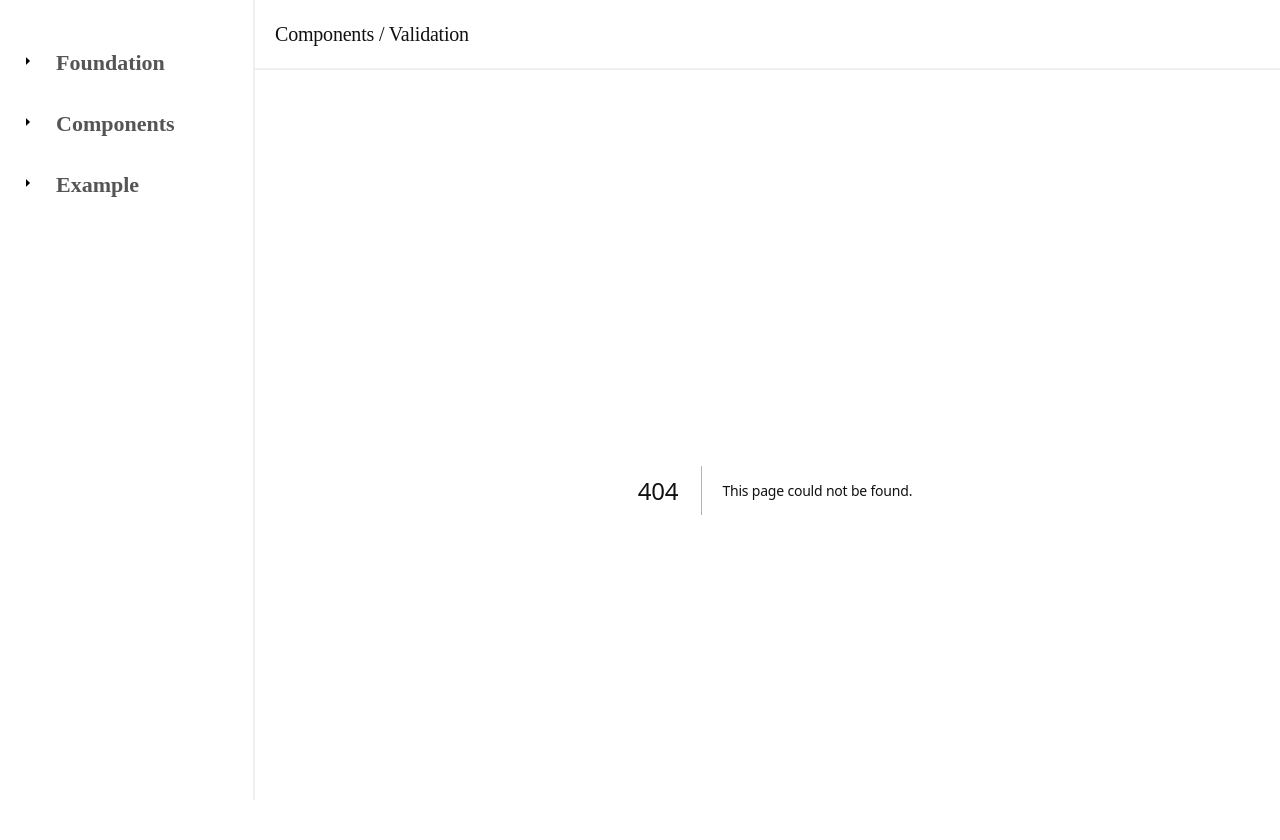
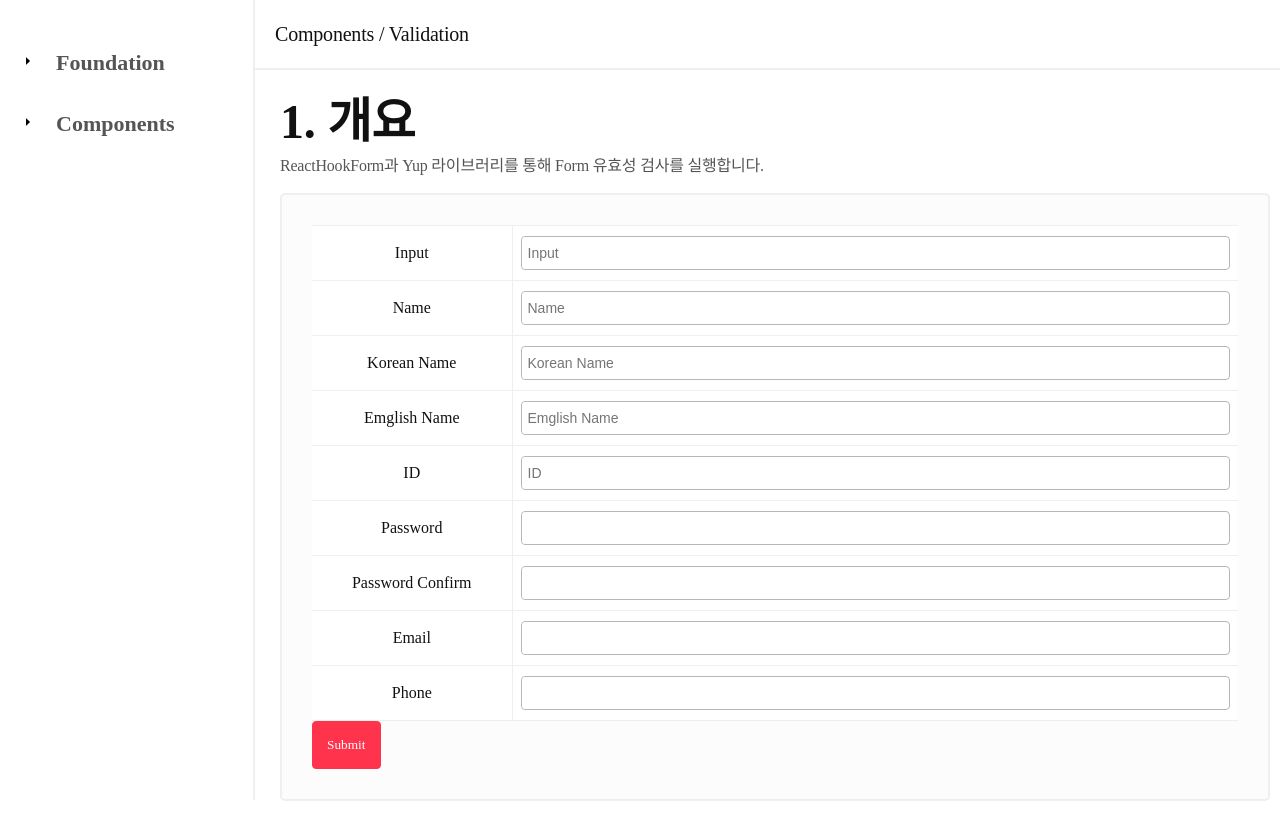
Before and after one commit to dongggggae/hyun-design-system, a Next.js app: page /components/validation in a window 1280 px wide. Before the commit this address had no page. Shown: the top 840 px of the page. Built offline with nearby package versions, Linux system fonts and the light colour scheme.

Commit message:
[DS-103]Forms - Validation 페이지 추가

```diff
--- /dev/null
+++ b/app/(route)/components/validation/page.tsx
@@ -0,0 +1,151 @@
+'use client';
+import { yupResolver } from '@hookform/resolvers/yup';
+import { useForm } from 'react-hook-form';
+
+import Btn from '@components/Btn/Btn';
+import FormsInput from '@components/Forms/FormsInput';
+import Table from '@components/Table/Table';
+import Heading from '@components/Typography/Heading';
+import Text from '@components/Typography/Text';
+
+import { schema } from '@utils/validate';
+
+export default function DefaultValidation() {
+  const {
+    register,
+    handleSubmit,
+    formState: { errors },
+  } = useForm({
+    resolver: yupResolver(schema),
+  });
+
+  const onSubmit = (data: any) => {
+    alert(JSON.stringify(data));
+  };
+
+  return (
+    <div className="docs">
+      <div className="docs-validation">
+        <div className="component-content">
+          <Heading level="h2" size={2} text="1. 개요" />
+          <Text>ReactHookForm과 Yup 라이브러리를 통해 Form 유효성 검사를 실행합니다.</Text>
+          <div className="preview fill">
+            <form onSubmit={handleSubmit(onSubmit)}>
+              <Table caption="Validation Table">
+                <Table.Body>
+                  <Table.Row>
+                    <Table.HeaderCell>Input</Table.HeaderCell>
+                    <Table.DataCell>
+                      <FormsInput
+                        id="input"
+                        placeholder="Input"
+                        feedback={errors.input?.message}
+                        state={errors.input ? 'invalid' : ''}
+                        {...register('input')}
+                      />
+                    </Table.DataCell>
+                  </Table.Row>
+                  <Table.Row>
+                    <Table.HeaderCell>Name</Table.HeaderCell>
+                    <Table.DataCell>
+                      <FormsInput
+                        id="name"
+                        placeholder="Name"
+                        feedback={errors.name?.message}
+                        state={errors.name ? 'invalid' : ''}
+                        {...register('name')}
+                      />
+                    </Table.DataCell>
+                  </Table.Row>
+                  <Table.Row>
+                    <Table.HeaderCell>Korean Name</Table.HeaderCell>
+                    <Table.DataCell>
+                      <FormsInput
+                        id="nameKo"
+                        placeholder="Korean Name"
+                        feedback={errors.nameKo?.message}
+                        state={errors.nameKo ? 'invalid' : ''}
+                        {...register('nameKo')}
+                      />
+                    </Table.DataCell>
+                  </Table.Row>
+                  <Table.Row>
+                    <Table.HeaderCell>Emglish Name</Table.HeaderCell>
+                    <Table.DataCell>
+                      <FormsInput
+                        id="nameEng"
+                        placeholder="Emglish Name"
+                        feedback={errors.nameEng?.message}
+                        state={errors.nameEng ? 'invalid' : ''}
+                        {...register('nameEng')}
+                      />
+                    </Table.DataCell>
+                  </Table.Row>
+                  <Table.Row>
+                    <Table.HeaderCell>ID</Table.HeaderCell>
+                    <Table.DataCell>
+                      <FormsInput
+                        id="id"
+                        placeholder="ID"
+                        feedback={errors.id?.message}
+                        state={errors.id ? 'invalid' : ''}
+                        {...register('id')}
+                      />
+                    </Table.DataCell>
+                  </Table.Row>
+                  <Table.Row>
+                    <Table.HeaderCell>Password</Table.HeaderCell>
+                    <Table.DataCell>
+                      <FormsInput
+                        id="password"
+                        type="password"
+                        feedback={errors.password?.message}
+                        state={errors.password ? 'invalid' : ''}
+                        {...register('password')}
+                      />
+                    </Table.DataCell>
+                  </Table.Row>
+                  <Table.Row>
+                    <Table.HeaderCell>Password Confirm</Table.HeaderCell>
+                    <Table.DataCell>
+                      <FormsInput
+                        id="passwordConfirm"
+                        type="password"
+                        feedback={errors.passwordConfirm?.message}
+                        state={errors.passwordConfirm ? 'invalid' : ''}
+                        {...register('passwordConfirm')}
+                      />
+                    </Table.DataCell>
+                  </Table.Row>
+                  <Table.Row>
+                    <Table.HeaderCell>Email</Table.HeaderCell>
+                    <Table.DataCell>
+                      <FormsInput
+                        id="email"
+                        feedback={errors.email?.message}
+                        state={errors.email ? 'invalid' : ''}
+                        {...register('email')}
+                      />
+                    </Table.DataCell>
+                  </Table.Row>
+                  <Table.Row>
+                    <Table.HeaderCell>Phone</Table.HeaderCell>
+                    <Table.DataCell>
+                      <FormsInput
+                        id="phone"
+                        feedback={errors.phone?.message}
+                        state={errors.phone ? 'invalid' : ''}
+                        {...register('phone')}
+                      />
+                    </Table.DataCell>
+                  </Table.Row>
+                </Table.Body>
+              </Table>
+              <Btn text="Submit" variant="solid-red" className="submit-button" />
+            </form>
+          </div>
+        </div>
+      </div>
+    </div>
+  );
+}
--- a/app/_components/hds/Forms/FormsInput.tsx
+++ b/app/_components/hds/Forms/FormsInput.tsx
@@ -7,7 +7,7 @@ import FormsLabel from './FormsLabel';
 
 interface FormsInputProps extends InputHTMLAttributes<HTMLInputElement> {
   id: string;
-  label: string;
+  label?: string;
   value?: any;
   type?: 'text' | 'password' | 'search';
   state?: '' | 'valid' | 'invalid';
--- a/app/_data/nav.ts
+++ b/app/_data/nav.ts
@@ -173,15 +173,15 @@ const navLinks = [
           '한 줄 입력인 텍스트 필드(Text Field)와 여러 줄 입력인 텍스트 영역(Text Area)으로 나뉩니다.',
         ].join('\n'),
       },
-    ],
-  },
-  {
-    type: 'group',
-    name: 'Example',
-    href: '/validation',
-    children: [
-      { name: 'Default Validation', href: '/validation/default' },
-      { name: 'Array Validation', href: '/validation/array' },
+      {
+        name: 'Validation',
+        images: '/images/textfiled.svg',
+        href: '/components/validation',
+        info: [
+          'ReactHookForm과 Yup 라이브러리를 통해 Form 유효성 검사를 실행합니다.',
+          '이를 통해 유효하지 않는 입력에 대해 사용자에게 실시간으로 피드백을 제공할 수 있습니다',
+        ].join('\n'),
+      },
     ],
   },
 ];
--- a/app/_styles/_docs.scss
+++ b/app/_styles/_docs.scss
@@ -3,15 +3,9 @@
 .docs {
   position: relative;
 
-  form {
-    width: 100%;
-    max-width: 500px;
-    margin: 0 auto;
-    min-height: 80vh;
-
-    .submit-button {
-      width: 100%;
-      margin-top: 40px;
+  .docs-validation {
+    .table tr th {
+      width: 200px;
     }
   }
 
```
Also changed, not shown: app/(route)/validation/array/page.tsx (deleted, +0 -7 lines), app/(route)/validation/default/page.tsx (deleted, +0 -75 lines), app/(route)/validation/page.tsx (deleted, +0 -7 lines).
